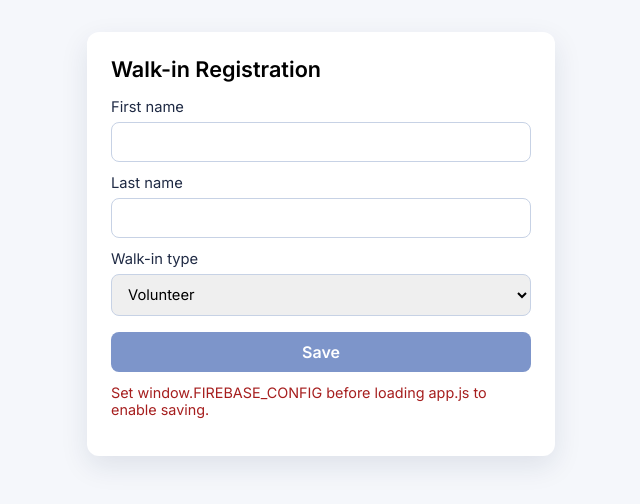
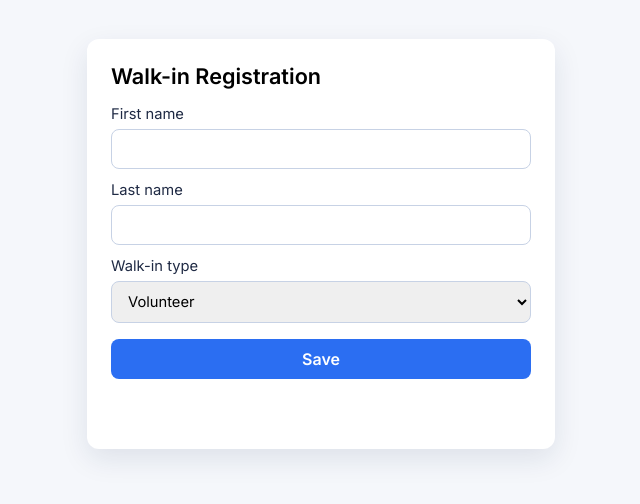
Before and after one commit to bg1790/fortheneed-gc, a website: page index.html in a window 1280 px wide. Shown: the part 156-660 px from the top of the page, without its empty margins (319-959 px from the left). Drawn offline with Linux system fonts and the light colour scheme; no server answers.

Commit message:
Added myown firebase config bg2600@caa.columbia.edu

```diff
--- a/index.html
+++ b/index.html
@@ -101,6 +101,20 @@
     <script src="https://www.gstatic.com/firebasejs/10.12.5/firebase-app-compat.js"></script>
     <script src="https://www.gstatic.com/firebasejs/10.12.5/firebase-auth-compat.js"></script>
     <script src="https://www.gstatic.com/firebasejs/10.12.5/firebase-database-compat.js"></script>
+    <script>
+      window.FIREBASE_CONFIG ={
+        "projectId": "gcftnproject",
+        "appId": "1:337643229915:web:0c2ca18d646f0e49b872fe",
+        "storageBucket": "gcftnproject.firebasestorage.app",
+        "apiKey": "AIzaSyC_R9sZCW48LH2MfbgM0cGp7toU_Ube7wY",
+        "authDomain": "gcftnproject.firebaseapp.com",
+        "messagingSenderId": "337643229915",
+        "measurementId": "G-T9222YZ7CZ",
+        "projectNumber": "337643229915",
+        "version": "2"
+      };
+    </script>
+
     <script src="./app.js"></script>
   </body>
 </html>
```
